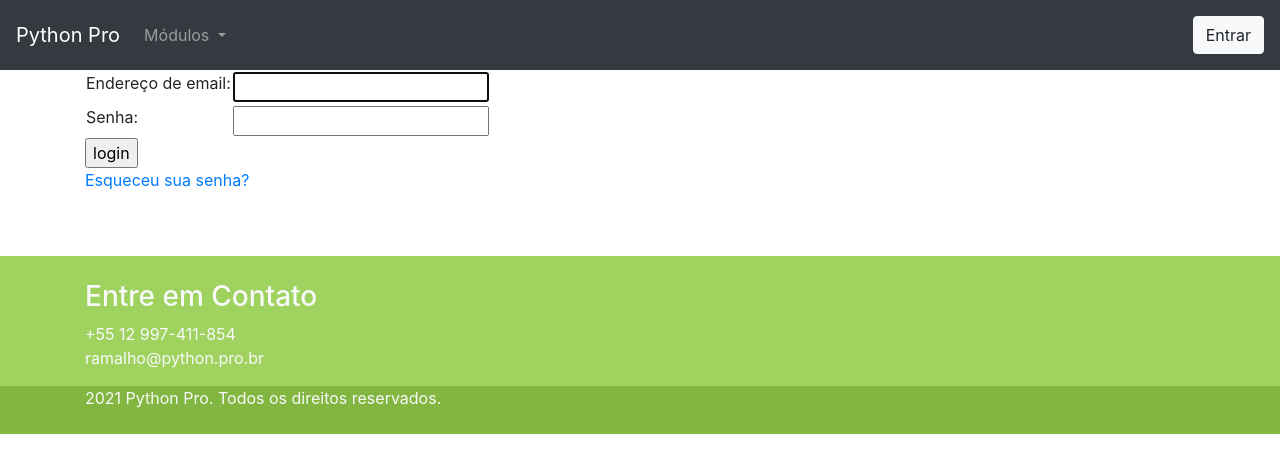
After one commit to FerreiraMa/djpro, a Django app: page /contas/login/ in a window 1280 px wide. The commit adds this page. Shown: the top 473 px of the page. Run offline with Django 3.2, Linux system fonts and the light colour scheme; data that the repository does not hold is empty; some libraries are stand-ins or nearby versions.

Commit message:
Ações: Controle de Acesso nas Aulas Formulário de login Configuração de Redirect de login Inserção de Botão de Login Teste com Usuário Logado Dados de Usuário no cabeçalho Implementação de Logout Decorator Login Required

```diff
--- a/pypro/base/templates/base/base.html
+++ b/pypro/base/templates/base/base.html
@@ -26,6 +26,7 @@
 	      <button class="navbar-toggler" type="button" data-toggle="collapse" data-target="#navbarSupportedContent"
                   aria-controls="navbarSupportedContent" aria-expanded="false" aria-label="Toggle navigation">
 			  <span class="navbar-toggler-icon"></span>
+
 		  </button>
 	      <div class="collapse navbar-collapse" id="navbarSupportedContent">
 			  <ul class="navbar-nav mr-auto">
@@ -41,9 +42,27 @@
                           {% endfor %}
                       </div>
                   </li>
-      <li class="nav-item">
+                <li class="nav-item">
 
 			  </ul>
+
+           {% if user.is_authenticated %}
+              <ul class="navbar-nav">
+                  <li class="nav-item dropdown">
+                      <a class="nav-link dropdown-toggle" href="#" id="navbarDropdown1" role="button" data-toggle="dropdown"
+                         aria-haspopup="true" aria-expanded="false">
+                            {{ user.first_name }}
+                      </a>
+                      <div class="dropdown-menu" aria-labelledby="navbarDropdown">
+                          <div class="dropdown-item">
+                              <a class="btn btn-danger" href="{% url 'logout' %}">Sair</a>
+                          </div>
+                      </div>
+                  </li>
+			  </ul>
+           {% else %}
+              <a  class="btn btn-light my-2" href="{% url 'login' %}">Entrar</a>
+           {% endif %}
 		  </div>
   </nav>
 
--- /dev/null
+++ b/pypro/base/templates/registration/login.html
@@ -0,0 +1,46 @@
+{% extends 'base/base.html' %}
+{% load static %}
+<title>{% block title %}Python Pro - Login{% endblock title %}</title>
+
+{% block body %}
+
+<div class="container">
+<div class="row">
+	  <div class="col-md-12">
+		  {% if form.errors %}
+		  	<p>Your username and password didn't match. Please try again.</p>
+		  {% endif %}
+
+		  {% if next %}
+			{% if user.is_authenticated %}
+		  	<p>Your account doesn't have access to this page. To proceed,
+				please login with an account that has access.</p>
+		  	{% else %}
+			<p>Please login to see this page.</p>
+			{% endif %}
+		  {% endif %}
+
+		<form method="post" action="{% url 'login' %}">
+			{% csrf_token %}
+		<table>
+		<tr>
+			<td>{{ form.username.label_tag }}</td>
+			<td>{{ form.username }}</td>
+		</tr>
+		<tr>
+			<td>{{ form.password.label_tag }}</td>
+			<td>{{ form.password }}</td>
+		</tr>
+		</table>
+
+		<input type="submit" value="login">
+		<input type="hidden" name="next" value="{{ next }}">
+		</form>
+
+		{# Assumes you setup the password_reset view in your URLconf #}
+		<p><a href="{% url 'password_reset' %}">Esqueceu sua senha?</a></p>
+
+		</div>
+	</div>
+</div>
+{% endblock body %}
--- a/pypro/django_assertions.py
+++ b/pypro/django_assertions.py
@@ -3,3 +3,4 @@ from django.test import TestCase
 _teste_case = TestCase()
 
 assert_contains = _teste_case.assertContains
+assert_not_contains = _teste_case.assertNotContains
--- a/pypro/modulos/views.py
+++ b/pypro/modulos/views.py
@@ -1,3 +1,4 @@
+from django.contrib.auth.decorators import login_required
 from django.shortcuts import render
 from pypro.modulos import facade
 
@@ -8,6 +9,7 @@ def detalhe(request, slug):
     return render(request, 'modulos/modulo_detalhe.html', {'modulo': modulo, 'aulas': aulas})
 
 
+@login_required
 def aula(request, slug):
     aula = facade.encontrar_aula(slug)
     return render(request, 'modulos/aula_detalhe.html', {'aula': aula})
--- a/pypro/settings.py
+++ b/pypro/settings.py
@@ -33,6 +33,9 @@ DEBUG = config('DEBUG', cast=bool)
 ALLOWED_HOSTS = config('ALLOWED_HOST', cast=Csv())
 
 AUTH_USER_MODEL = 'base.User'
+LOGIN_URL = '/contas/login/'
+LOGIN_REDIRECT_URL = '/modulos/'
+LOGOUT_REDIRECT_URL = '/'
 
 # Application definition
 INSTALLED_APPS = [
--- a/pypro/urls.py
+++ b/pypro/urls.py
@@ -20,6 +20,7 @@ from django.urls import path, include
 
 urlpatterns = [
     path('admin/', admin.site.urls),
+    path('contas/', include('django.contrib.auth.urls')),
     path('', include('pypro.base.urls')),
     path('aperitivos/', include('pypro.aperitivos.urls')),
     path('modulos/', include('pypro.modulos.urls')),
```
Also changed, not shown: pypro/base/tests/test_login.py (added, +72 -0 lines), pypro/conftest.py (added, +14 -0 lines), pypro/modulos/tests/test_aula_detalhe.py (+13 -2 lines).
